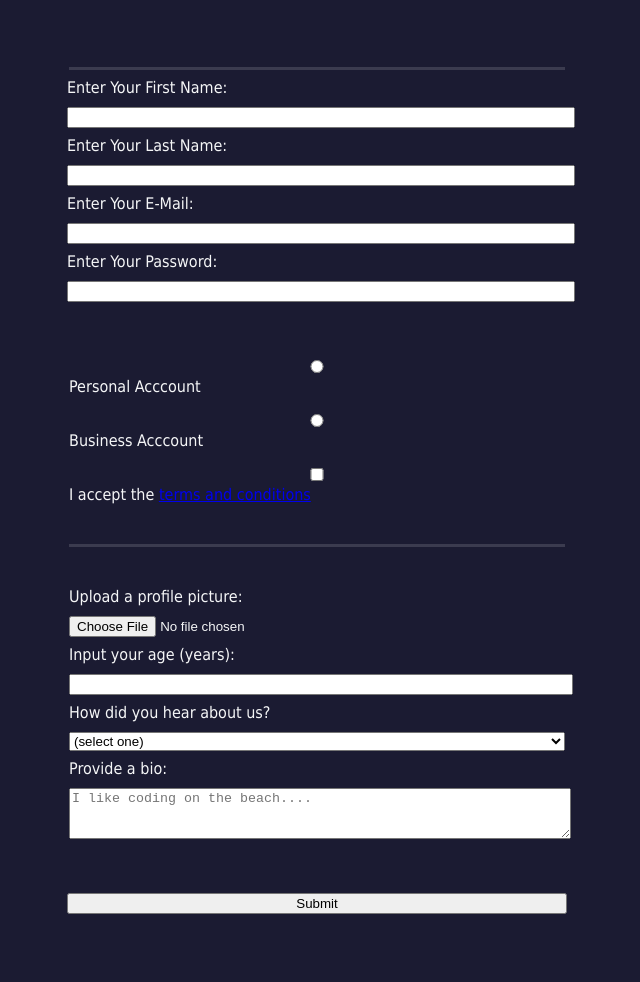
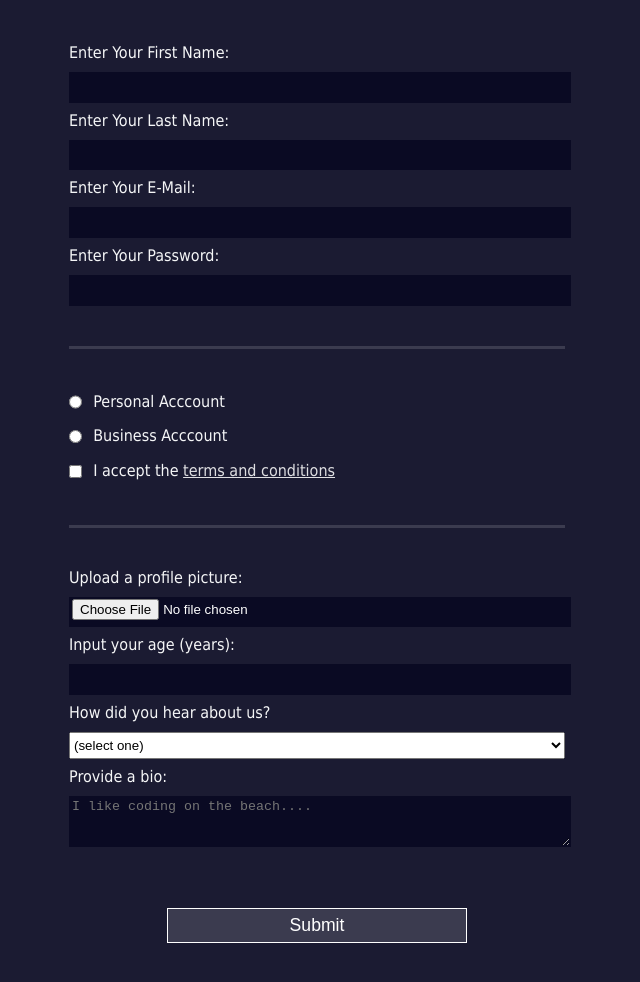
Before and after one commit to Take-A-Breath/registrationForm-FCC, a plain HTML site: page index.html in a window 1280 px wide. Shown: the part 134-1116 px from the top of the page, without its empty margins (323-963 px from the left). Before the commit the page ends 1048 px from the top, so only its background shows below. Drawn offline with Linux system fonts and the light colour scheme.

Commit message:
html and css complete

```diff
--- a/index.html
+++ b/index.html
@@ -9,20 +9,21 @@
       <h1>Registration Form</h1>
       <p>Please fill out this form with the required information</p>
       <form action="https://register-demo.freecodecamp.org">
-        <fieldset></fieldset>
+        <fieldset>
             <label for="first-name">Enter Your First Name: <input type="text" id="first-name" required /></label>
             <label for="last-name">Enter Your Last Name: <input type="text" id="last-name" required /></label>
             <label for="email">Enter Your E-Mail: <input type="email" id="email" required /></label>
             <label for="new-password">Enter Your Password: <input type="password" id="new-password" pattern="[a-z0-5]{8,}" required /></label>
+        </fieldset>
         <fieldset>
             <label for="personal-account">
-                <input type="radio" name="account-type" id="personal-account"> Personal Acccount
+                <input type="radio" class="inline" name="account-type" id="personal-account"> Personal Acccount
             </label>
             <label for="business-account">
-                <input type="radio" name="account-type" id="business-account"> Business Acccount
+                <input type="radio" class="inline" name="account-type" id="business-account"> Business Acccount
             </label>
             <label for="terms-and-conditions">
-                <input type="checkbox" name="terms" id="terms-and-conditions" required> I accept the <a href="https://www.freecodecamp.org/news/terms-of-service/">terms and conditions</a>
+                <input type="checkbox" class="inline" name="terms" id="terms-and-conditions" required> I accept the <a href="https://www.freecodecamp.org/news/terms-of-service/">terms and conditions</a>
             </label>
         </fieldset>
         <fieldset>
@@ -42,7 +43,7 @@
               </select>
             </label>
             <label for="bio">Provide a bio:
-                <textarea rows="3" cols="30" mame="provideBio" id="bio" name="bio" placeholder="I like coding on the beach...."></textarea>
+                <textarea rows="3" cols="30" mame="provideBio" id="bio" placeholder="I like coding on the beach...."></textarea>
             </label>
         </fieldset>
         <input type="submit" value="Submit">
--- a/styles.css
+++ b/styles.css
@@ -6,6 +6,10 @@ body {
     color: #f5f6f7;
     font-family: Tahoma;
     font-size: 16px;
+}
+
+a {
+    color: #dfdfe2;
 }
 
 label {
@@ -23,6 +27,7 @@ form {
     max-width: 500px;
     min-width: 300px;
     width: 60vw;
+    padding-bottom: 2em;
 }
 
 fieldset {
@@ -38,4 +43,32 @@ fieldset:last-of-type {
 input, textarea, select {
     width: 100%;
     margin: 10px 0 0 0;
+    min-height: 2em;
 }
+
+input, textarea {
+    background-color: #0a0a23;
+    border: 1px solid #0a0a23;
+    color: #ffffff;
+}
+
+.inline {
+    width: unset;
+    margin: 0 0.5em 0 0;
+    vertical-align: middle;
+}
+
+input[type="submit"] {
+    display: block;
+    width: 60%;
+    margin: 1em auto;
+    height: 2em;
+    font-size: 1.1rem;
+    background-color: #3b3b4f;
+    border-color: #FFFFFF;
+    min-width: 300px;
+}
+
+input[type="file"] {
+  padding: 1px 2px;
+}
```
